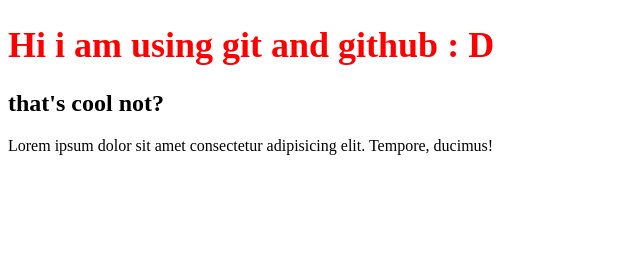
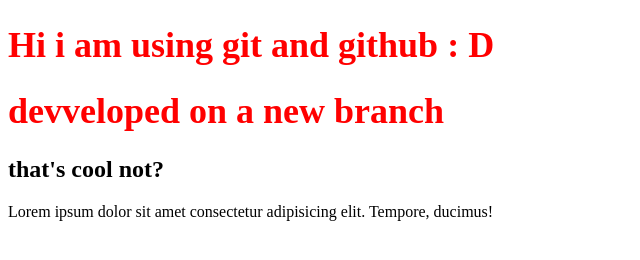
Before and after one commit to BrahimMadane/DWOFS_205, a plain HTML site: page index.html in a window 1280 px wide. Shown: the whole page, without its empty margins (0-640 px from the left). Drawn offline with Linux system fonts and the light colour scheme.

Commit message:
new changement

```diff
--- a/index.html
+++ b/index.html
@@ -12,6 +12,7 @@
 
 <body>
     <h1>Hi i am using git and github : D</h1>
+    <h1>devveloped on a new branch</h1>
     <h2>that's cool not?</h2>
     <p>Lorem ipsum dolor sit amet consectetur adipisicing elit. Tempore, ducimus!</p>
 </body>
```
